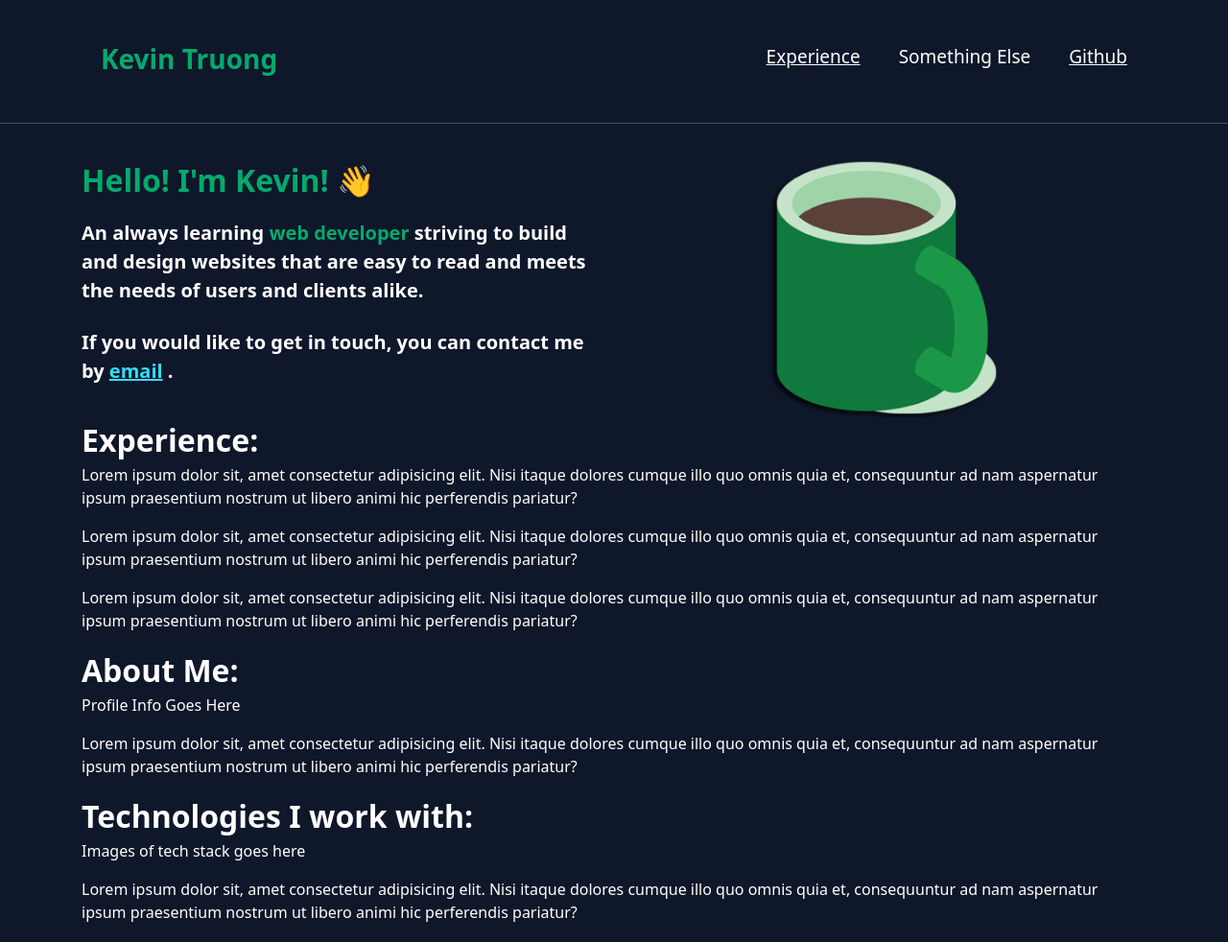
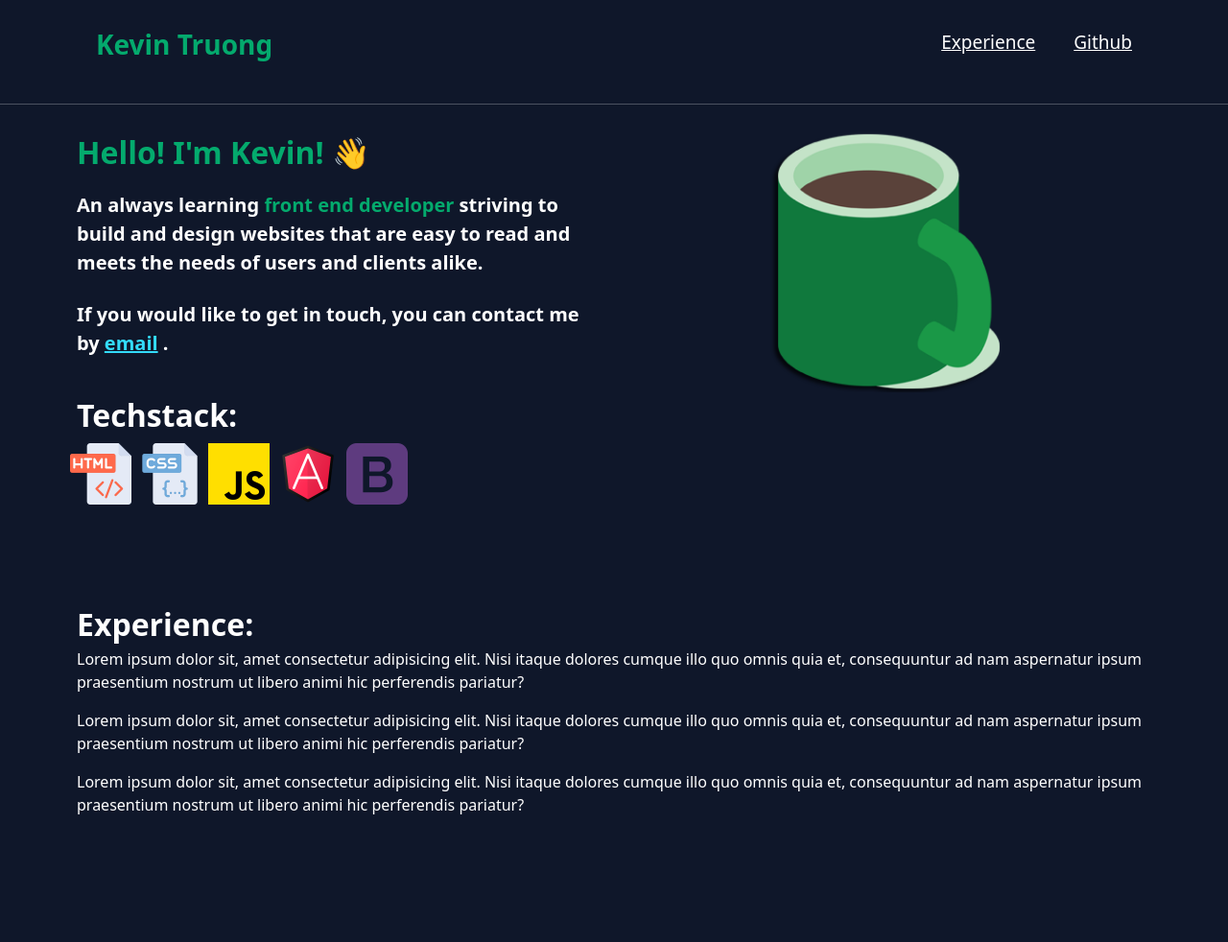
Before and after one commit to ktruong1018/ktruong1018.github.io, a plain HTML site: page index.html in a window 1280 px wide. Shown: the top 982 px of the page at 96% size. Drawn offline with nearby package versions, Linux system fonts and the light colour scheme.

Commit message:
Techstack images

```diff
--- a/index.html
+++ b/index.html
@@ -12,13 +12,11 @@
   </head>
 
   <body>
-
     <div class="container" id="home">
       <div class="row">
         <div class="col"><h3>Kevin Truong</h3></div>
         <div class="topnav col">
           <a href="https://github.com/ktruong1018" target="_blank">Github</a>
-          <a>Something Else</a>
           <a class="nav-link" href="#experience">Experience</a>
         </div>
       </div>
@@ -26,7 +24,6 @@
     <hr />
 
     <div class="container">
-
       <section class="row">
         <div class="col-sm-6">
           <div class="green-bold">
@@ -34,20 +31,46 @@
           </div>
           <span class="main-text"
             >An always learning
-            <span class="green-text">web developer </span>striving to build and
-            design websites that are easy to read and meets the needs of users
-            and clients alike.</span>
+            <span class="green-text">front end developer </span>striving to
+            build and design websites that are easy to read and meets the needs
+            of users and clients alike.</span
+          >
           <br />
           <br />
           <span class="main-text"
             >If you would like to get in touch, you can contact me by
             <a class="blue-text" href="mailto:ktruong1018@gmail.com">email</a>
-            .</span>
+            .</span
+          >
         </div>
         <div class="col-sm-6">
           <img src="images\profile.png" class="center" />
         </div>
       </section>
+
+      <section class="row">
+        <span class="white-bold">Techstack:</span>
+        <div class="col-sm">
+          <img title="HTML" src="images\html.png" alt="HTML" width="64" height="64">
+        </div>
+        <div class="col-sm">
+          <img title="CSS" src="images\css.png" alt="CSS" width="64" height="64">
+        </div>
+        <div class="col-sm">
+          <img title="Javascript" src="images\js.png" alt="Javascript" width="64" height="64">
+        </div>
+        <div class="col-sm">
+          <img title="Angular" src="images\Angular.png" alt="Angular" width="64" height="64">
+        </div>
+        <div class="col-sm">
+          <img title="Bootstrap" src="images\bootstrap.png" alt="Bootstrap" width="64" height="64">
+        </div>
+      </section>
+
+      <br/>
+      <br/>
+      <br/>
+      <br/>
 
       <section class="row" id="experience">
         <span class="white-bold">Experience:</span>
@@ -68,27 +91,11 @@
         </p>
       </section>
 
-      <section class="row">
-        <span class="white-bold">About Me:</span>
-        <p>Profile Info Goes Here</p>
-        <p>
-          Lorem ipsum dolor sit, amet consectetur adipisicing elit. Nisi itaque
-          dolores cumque illo quo omnis quia et, consequuntur ad nam aspernatur
-          ipsum praesentium nostrum ut libero animi hic perferendis pariatur?
-        </p>
-      </section>
-
-      <section class="row">
-        <span class="white-bold">Technologies I work with:</span>
-        <p>Images of tech stack goes here</p>
-        <p>
-          Lorem ipsum dolor sit, amet consectetur adipisicing elit. Nisi itaque
-          dolores cumque illo quo omnis quia et, consequuntur ad nam aspernatur
-          ipsum praesentium nostrum ut libero animi hic perferendis pariatur?
-        </p>
-      </section>
-
-    </div>
+      <br/>
+      <br/>
+      <br/>
+      <br/>
+      <br/>
 
     <hr />
     <div class="container">
@@ -98,6 +105,5 @@
     </div>
 
     <script src="https://cdn.jsdelivr.net/npm/bootstrap@5.3.3/dist/js/bootstrap.bundle.min.js"></script>
-
   </body>
 </html>
--- a/style.css
+++ b/style.css
@@ -6,8 +6,8 @@ body {
 }
 
 .container {
-  margin-top: 20px;
-  padding: 15px 15px;
+  margin-top: 10px;
+  padding: 10px 10px;
   display: grid;
 }
 
@@ -85,6 +85,11 @@ a:visited {
   float: left;
 }
 
+.col-sm {
+  padding: 5px 5px;
+  max-width: 72px;
+}
+
 .footer {
   float: right;
   text-align: center;
```
Also changed, not shown: images/Angular.png (added), images/bootstrap.png (added), images/css.png (added), images/html.png (added), images/js.png (added).
